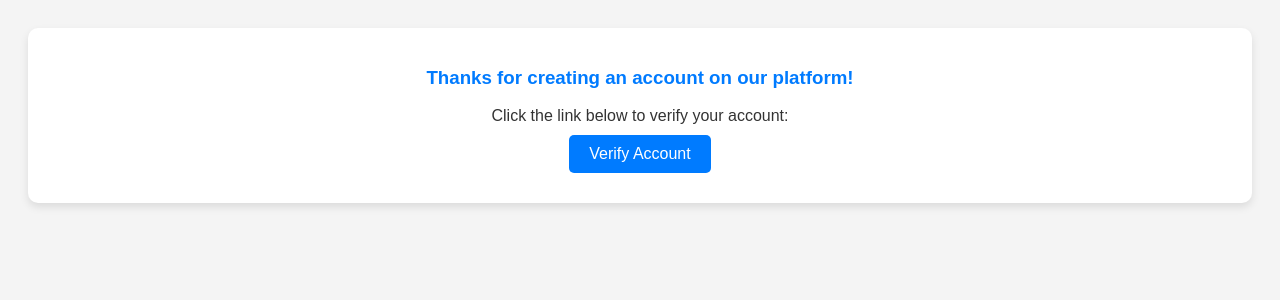
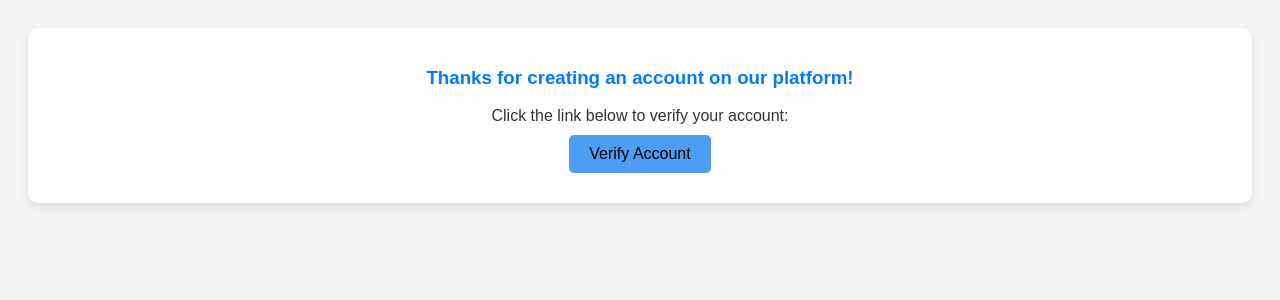
Before and after one commit to David-Kudrot/DavidStone_Health_Care, a Django app: template patient/templates/confirm_email.html in a window 1280 px wide. Shown: the top 300 px of the page. Run offline with Django 4.2, Linux system fonts and the light colour scheme; the template is opened without the code that fills it, so the values that code supplies are empty.

Commit message:
Nothing to comit

```diff
--- a/patient/templates/confirm_email.html
+++ b/patient/templates/confirm_email.html
@@ -31,8 +31,8 @@
         a {
             display: inline-block;
             padding: 10px 20px;
-            background-color: #007bff;
-            color: #fff;
+            background-color: #4c9df3;
+            color: #000000;
             text-decoration: none;
             border-radius: 5px;
         }
```
Also changed, not shown: db.sqlite3.
